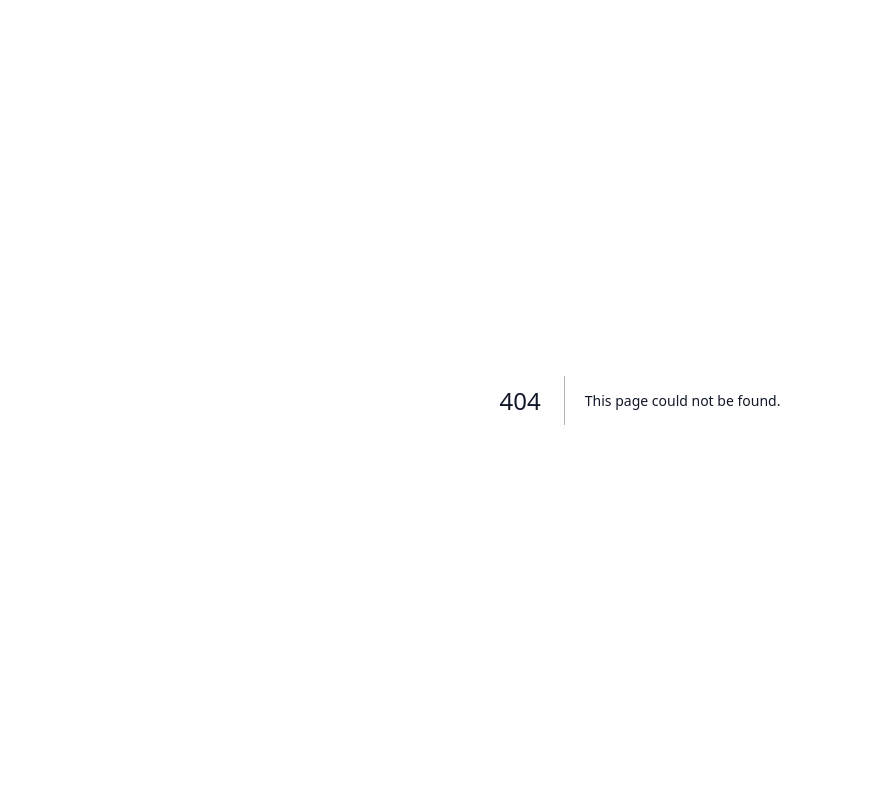
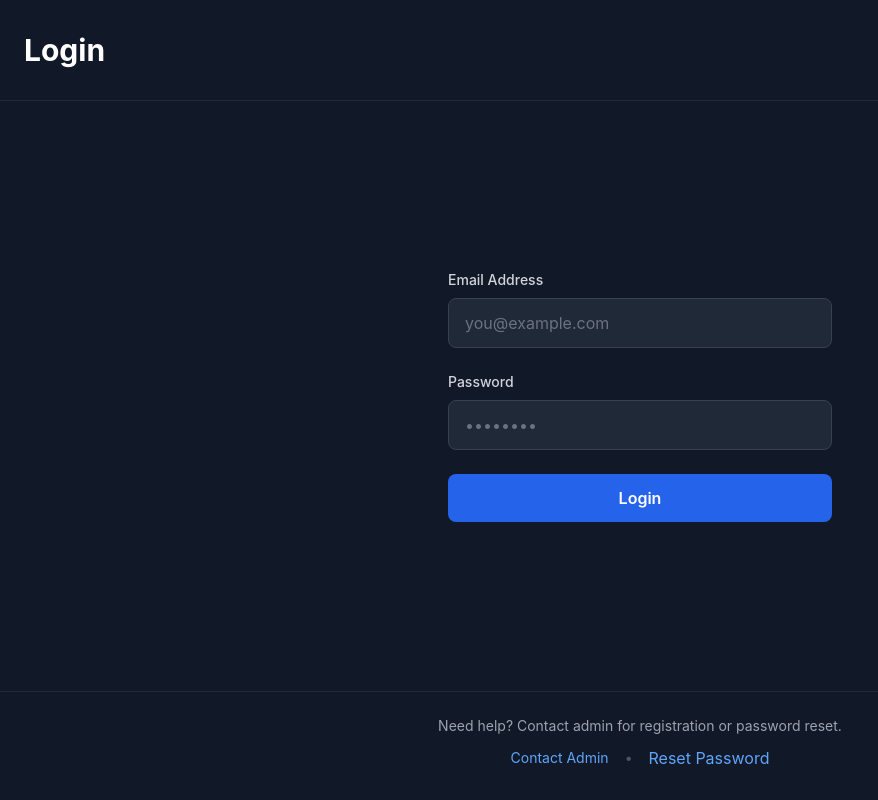
Before and after one commit to vanthadeth/hig-copilot, a Next.js app: page /login in a window 1280 px wide. Before the commit this address had no page. Shown: the whole page, without its empty margins (0-878 px from the left). Built offline with nearby package versions, Linux system fonts and the light colour scheme.

Commit message:
Create login page with form and support links

```diff
--- /dev/null
+++ b/pages/login.tsx
@@ -0,0 +1,139 @@
+import Head from 'next/head';
+import { useState } from 'react';
+import { useRouter } from 'next/router';
+import { triggerHapticFeedback } from '../lib/haptics';
+
+export default function Login() {
+  const router = useRouter();
+  const [email, setEmail] = useState('');
+  const [password, setPassword] = useState('');
+  const [isLoading, setIsLoading] = useState(false);
+  const [error, setError] = useState('');
+
+  const handleLogin = async (e: React.FormEvent) => {
+    e.preventDefault();
+    triggerHapticFeedback('medium');
+    setIsLoading(true);
+    setError('');
+
+    try {
+      // TODO: Integrate with Supabase authentication
+      // const { data, error: authError } = await supabase.auth.signInWithPassword({
+      //   email,
+      //   password,
+      // });
+
+      // For now, just simulate login
+      await new Promise((resolve) => setTimeout(resolve, 1000));
+
+      // Redirect to dashboard on successful login
+      triggerHapticFeedback('success');
+      router.push('/dashboard');
+    } catch (err: any) {
+      triggerHapticFeedback('error');
+      setError(err.message || 'Login failed. Please try again.');
+    } finally {
+      setIsLoading(false);
+    }
+  };
+
+  return (
+    <>
+      <Head>
+        <title>Login - Footprints</title>
+        <meta name="description" content="Login to Footprints" />
+        <meta name="viewport" content="width=device-width, initial-scale=1, viewport-fit=cover" />
+      </Head>
+
+      <div className="flex flex-col h-screen bg-gray-900 text-white">
+        {/* Header */}
+        <div className="px-6 pt-8 pb-8 border-b border-gray-800">
+          <h1 className="text-3xl font-bold">Login</h1>
+        </div>
+
+        {/* Login Form */}
+        <div className="flex-1 flex flex-col items-center justify-center px-6 py-8">
+          <div className="w-full max-w-sm">
+            <form onSubmit={handleLogin} className="space-y-6">
+              {/* Email Input */}
+              <div>
+                <label htmlFor="email" className="block text-sm font-medium text-gray-300 mb-2">
+                  Email Address
+                </label>
+                <input
+                  id="email"
+                  type="email"
+                  value={email}
+                  onChange={(e) => setEmail(e.target.value)}
+                  placeholder="you@example.com"
+                  required
+                  className="w-full px-4 py-3 bg-gray-800 border border-gray-700 rounded-lg text-white placeholder-gray-500 focus:outline-none focus:border-blue-500 focus:ring-1 focus:ring-blue-500 transition-colors"
+                />
+              </div>
+
+              {/* Password Input */}
+              <div>
+                <label htmlFor="password" className="block text-sm font-medium text-gray-300 mb-2">
+                  Password
+                </label>
+                <input
+                  id="password"
+                  type="password"
+                  value={password}
+                  onChange={(e) => setPassword(e.target.value)}
+                  placeholder="••••••••"
+                  required
+                  className="w-full px-4 py-3 bg-gray-800 border border-gray-700 rounded-lg text-white placeholder-gray-500 focus:outline-none focus:border-blue-500 focus:ring-1 focus:ring-blue-500 transition-colors"
+                />
+              </div>
+
+              {/* Error Message */}
+              {error && (
+                <div className="p-3 bg-red-900 border border-red-700 rounded-lg text-red-100 text-sm">
+                  {error}
+                </div>
+              )}
+
+              {/* Login Button */}
+              <button
+                type="submit"
+                disabled={isLoading}
+                className="w-full bg-blue-600 hover:bg-blue-700 active:bg-blue-800 disabled:opacity-60 disabled:cursor-not-allowed text-white font-semibold py-3 rounded-lg transition-colors duration-200"
+              >
+                {isLoading ? 'Logging in...' : 'Login'}
+              </button>
+            </form>
+          </div>
+        </div>
+
+        {/* Footer - Support Links */}
+        <div className="px-6 pb-8 border-t border-gray-800 pt-6">
+          <div className="text-center space-y-3">
+            <p className="text-sm text-gray-400">
+              Need help? Contact admin for registration or password reset.
+            </p>
+            <div className="flex gap-4 justify-center text-sm">
+              <a
+                href="mailto:admin@hig.com"
+                className="text-blue-400 hover:text-blue-300 transition-colors"
+              >
+                Contact Admin
+              </a>
+              <span className="text-gray-600">•</span>
+              <button
+                onClick={() => {
+                  triggerHapticFeedback('light');
+                  // TODO: Implement forgot password flow
+                  alert('Contact admin for password reset');
+                }}
+                className="text-blue-400 hover:text-blue-300 transition-colors"
+              >
+                Reset Password
+              </button>
+            </div>
+          </div>
+        </div>
+      </div>
+    </>
+  );
+}
```
